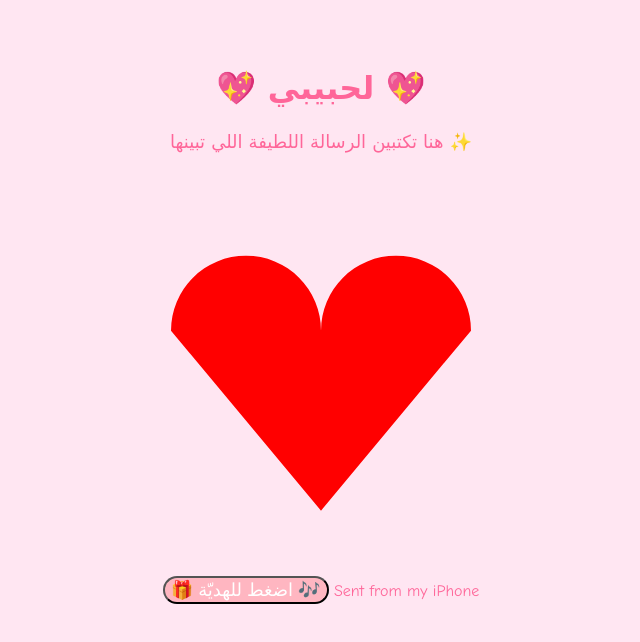
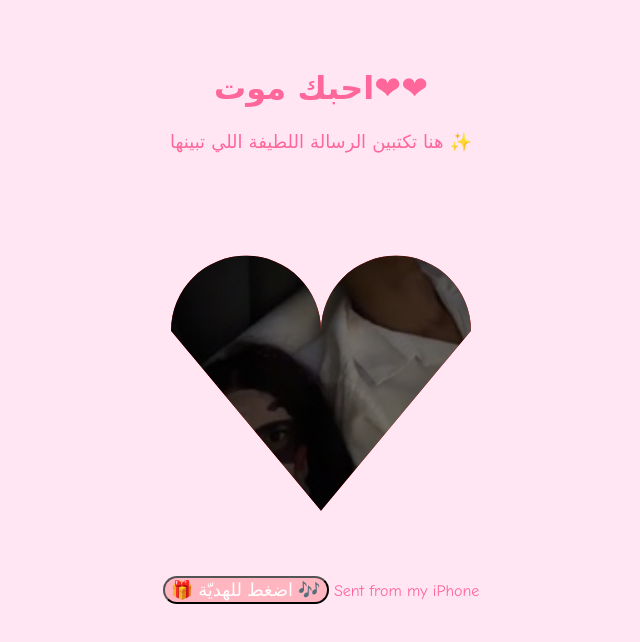
Before and after one commit to sarahaj13211-dev/Sara.github.io, a plain HTML site: page index.html in a window 1280 px wide. Shown: the whole page, without its empty margins (319-959 px from the left). Drawn offline with Linux system fonts and the light colour scheme.

Commit message:
Update index.html

```diff
--- a/index.html
+++ b/index.html
@@ -42,7 +42,7 @@
   </style>
 </head>
 <body>
-  <h1>💖 لحبيبي 💖</h1>
+  <h1> احبك موت❤❤ </h1>
   <p>هنا تكتبين الرسالة اللطيفة اللي تبينها ✨</p>
 <div style="display: flex; justify-content: center; align-items: center; height: 400px;">
   <div style="
@@ -56,7 +56,7 @@
     align-items: center;
     overflow: hidden;
   ">
-    <img src="Love.jpg" alt="My Love" style="width: 100%; height: 100%; object-fit: cover;">
+    <img src="image0.jpeg" alt="My Love" style="width: 100%; height: 100%; object-fit: cover;">
   </div>
 </div>
   <button onclick="playSong()">🎁 اضغط للهديّة 🎶</button>
```
